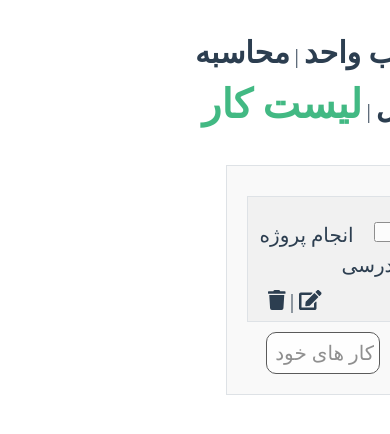
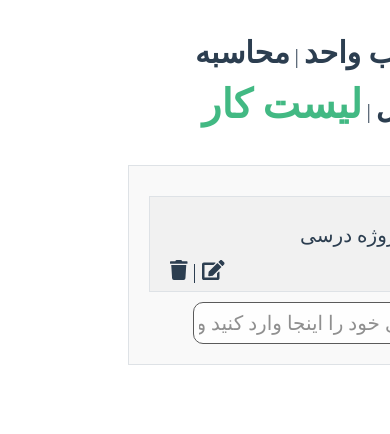
Before and after one commit to sadegh1377/selectUnit, a Vue app: page /to-do-list in a window 390 px wide. Shown: the top 434 px of the page. Built offline with nearby package versions, Linux system fonts and the light colour scheme; a web font is replaced by a local one.

Commit message:
make toDoList responsive

```diff
--- a/src/components/toDoList/TodoList.vue
+++ b/src/components/toDoList/TodoList.vue
@@ -1,9 +1,9 @@
 <template>
     <div id="TodoList" class="">
-        <div class="container w-50 mainBackground border p-3">
+        <div class="container col-sm-12 col-md-8 col-lg-6 mainBackground border p-3">
             <div class="row p-1 m-0 border listBackground mt-2"
                  v-for="(task,index) in tasksList" :key="index">
-                <div class="col-sm-8 col-md-8 col-lg-8 text-right p-0">
+                <div class="col-sm-6 col-md-8 col-lg-8 text-right p-0">
                     <input type="checkbox" class="checkbox mt-3" v-model="task.isChecked"
                            @click="checked(task)">
                     <p class="mr-3 d-inline"
@@ -18,7 +18,7 @@
                            @keyup.esc="cancelEditing(task)"
                            v-model="task.taskName">
                 </div>
-                <div class="col-sm-4 col-md-4 col-lg-4 text-left">
+                <div class="col-sm-6 col-md-4 col-lg-4 text-left">
                     <font-awesome-icon icon="edit" class="mt-2 hover"
                                        @click="editTask(task)"></font-awesome-icon>
                     |
```
